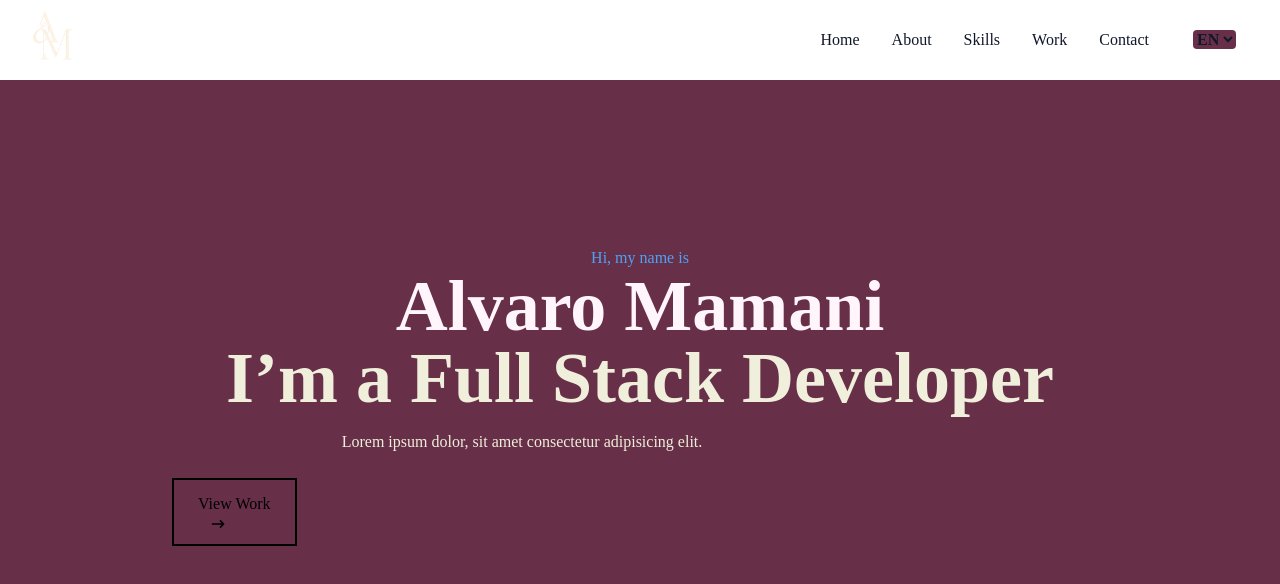
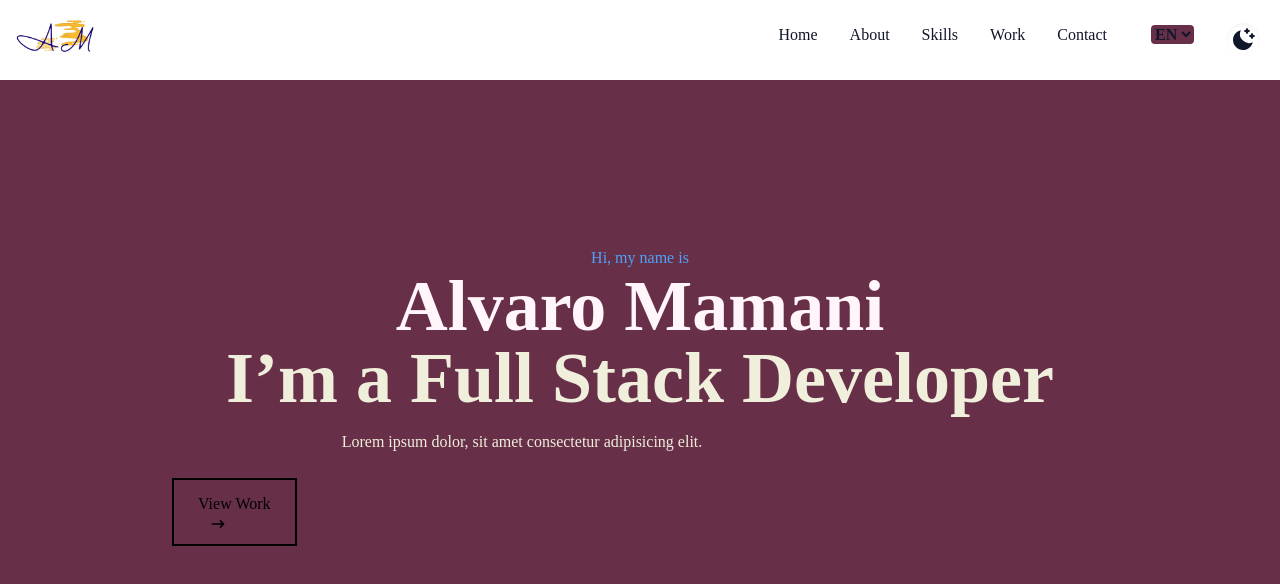
Before and after one commit to alvaro-mq/alvaro-mq.github.io, a React (Create React App) app: page / in a window 1280 px wide. Shown: the top 584 px of the page. Built offline with nearby package versions, Linux system fonts and the light colour scheme.

Commit message:
feat: add dark and ligth logo

```diff
--- a/src/components/NavBar.jsx
+++ b/src/components/NavBar.jsx
@@ -1,9 +1,9 @@
 import React, { useState } from 'react';
 import { FaBars, FaTimes } from 'react-icons/fa';
 import { useTranslation } from 'react-i18next';
-import Logo from '../assets/logoN.png';
 import { Link } from 'react-scroll';
 import SelectLanguage from './SelectLanguage';
+import DarkModeSwitch from './DarkModeSwitch';
 
 const NavBar = () => {
   const { t } = useTranslation();
@@ -15,7 +15,7 @@ const NavBar = () => {
   return (
     <div className="navbar">
       <div>
-        <img src={Logo} alt="Logo image" style={{ width: '80px' }} />
+        <div className="w-[80px] bg-logo-light dark:bg-logo-dark h-[80px] content-div"></div>
       </div>
 
       {/* menu */}
@@ -47,6 +47,9 @@ const NavBar = () => {
         </li>
         <li>
           <SelectLanguage />
+        </li>
+        <li className="px-1">
+          <DarkModeSwitch />
         </li>
       </ul>
 
```
Also changed, not shown: src/assets/logoDark.png (added), src/assets/logoLight.png (added).
